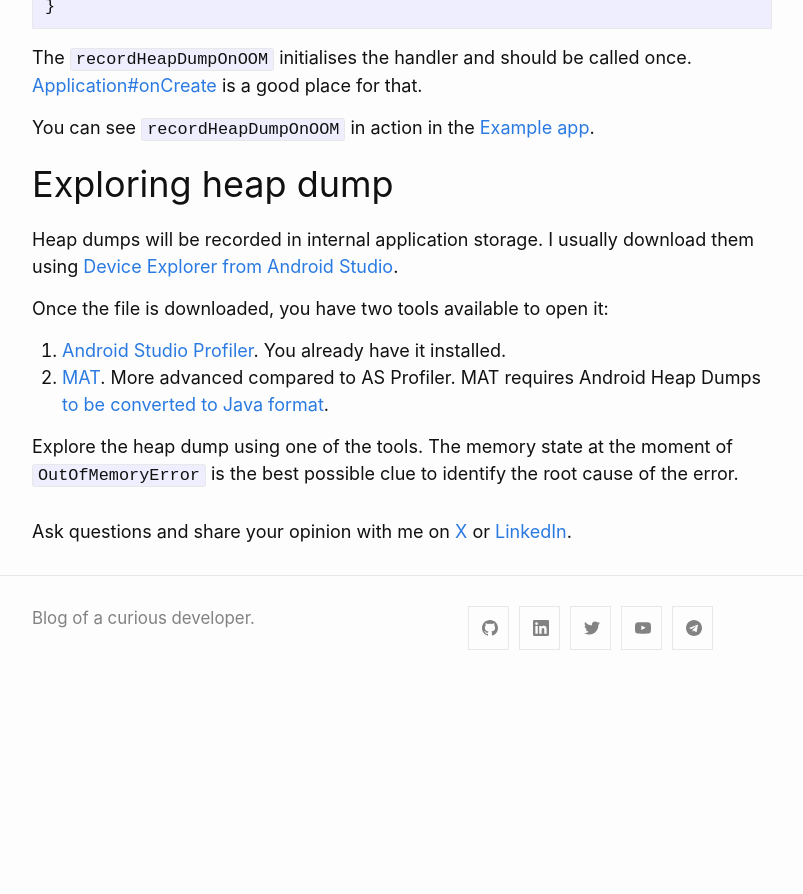
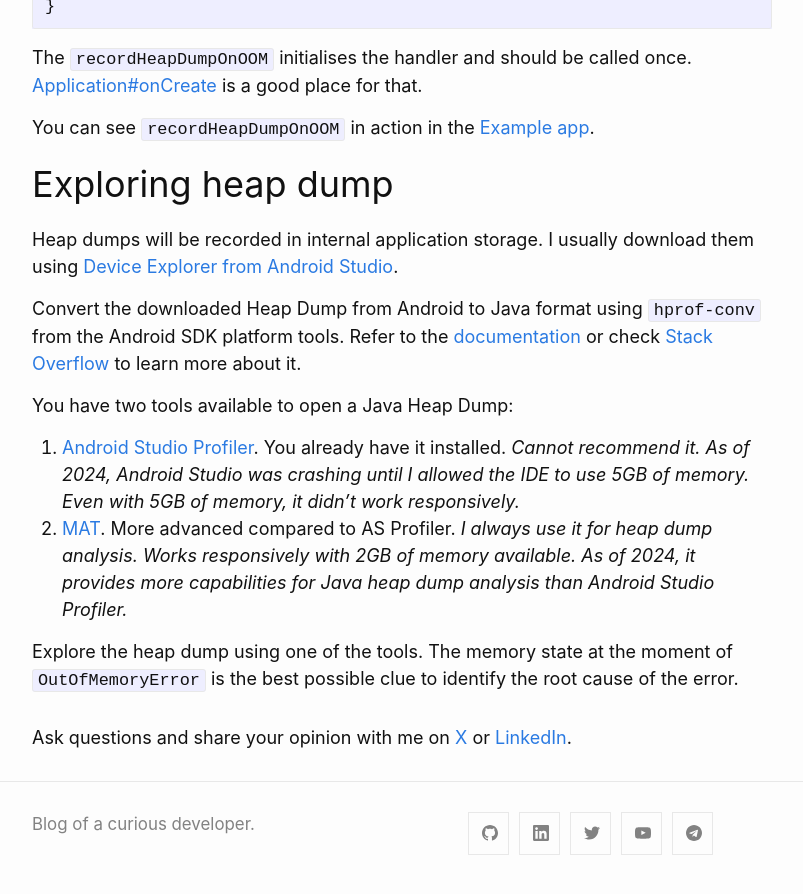
Before and after one commit to VysotskiVadim/VysotskiVadim.blog, a Jekyll site: the page built from _posts/2024-01-07-oom-android-heap-dump-recording.md, in a window 1280 px wide and 900 px high, scrolled down 2954 px. Shown: the top 894 px of the window, without its empty margins (238-1041 px from the left). Built offline with Jekyll 4.4.1, drawn with Linux system fonts in a browser that asks for light colours; before the commit the page ends 3649 px from its top, so only the background shows below that.

Commit message:
improved exploring heap dump section

```diff
--- a/_posts/2024-01-07-oom-android-heap-dump-recording.md
+++ b/_posts/2024-01-07-oom-android-heap-dump-recording.md
@@ -107,10 +107,16 @@
 Heap dumps will be recorded in internal application storage.
 I usually download them using [Device Explorer from Android Studio](https://developer.android.com/studio/debug/device-file-explorer).
 
+Convert the downloaded Heap Dump from Android to Java format using `hprof-conv` from the Android SDK platform tools.
+Refer to the [documentation](https://android.googlesource.com/platform/frameworks/base/+/f6d03e5/docs/html/tools/help/hprof-conv.jd) or check [Stack Overflow](https://stackoverflow.com/a/60205272) to learn more about it.
 
-Once the file is downloaded, you have two tools available to open it:
+
+You have two tools available to open a Java Heap Dump:
 1. [Android Studio Profiler](https://developer.android.com/studio/profile/memory-profiler#import-hprof). You already have it installed.
-2. [MAT](https://eclipse.dev/mat/). More advanced compared to AS Profiler. MAT requires Android Heap Dumps [to be converted to Java format](https://stackoverflow.com/a/60205272).
+*Cannot recommend it. As of 2024, Android Studio was crashing until I allowed the IDE to use 5GB of memory. Even with 5GB of memory, it didn't work responsively.*
+2. [MAT](https://eclipse.dev/mat/). More advanced compared to AS Profiler.
+*I always use it for heap dump analysis. Works responsively with 2GB of memory available. As of 2024, it provides more capabilities for Java heap dump analysis than Android Studio Profiler.*
+
 
 Explore the heap dump using one of the tools.
 The memory state at the moment of `OutOfMemoryError` is the best possible clue to identify the root cause of the error.
```
